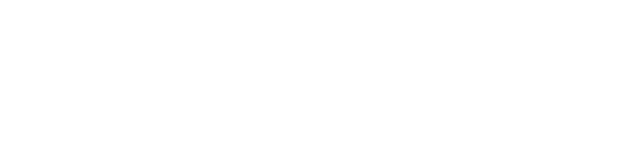
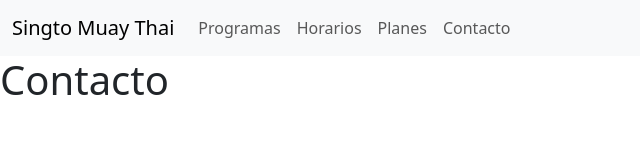
Before and after one commit to adri-castellanos/clase-11, a plain HTML site: page pages/contacto.html in a window 1280 px wide. Shown: the whole page, without its empty margins (0-640 px from the left). Drawn offline with nearby package versions, Linux system fonts and the light colour scheme.

Commit message:
agregue el nav bar en todas las secciones y agregue una imagen

```diff
--- a/pages/contacto.html
+++ b/pages/contacto.html
@@ -0,0 +1,39 @@
+<!doctype html>
+<html lang="en">
+  <head>
+    <meta charset="utf-8">
+    <meta name="viewport" content="width=device-width, initial-scale=1">
+    <title>Contacto</title>
+    <link href="https://cdn.jsdelivr.net/npm/bootstrap@5.3.3/dist/css/bootstrap.min.css" rel="stylesheet" integrity="sha384-QWTKZyjpPEjISv5WaRU9OFeRpok6YctnYmDr5pNlyT2bRjXh0JMhjY6hW+ALEwIH" crossorigin="anonymous">
+  </head>
+  <body>
+    <nav class="navbar navbar-expand-lg bg-body-tertiary">
+      <div class="container-fluid">
+        <a class="navbar-brand" href="../index.html">Singto Muay Thai</a>
+        <button class="navbar-toggler" type="button" data-bs-toggle="collapse" data-bs-target="#navbarNav" aria-controls="navbarNav" aria-expanded="false" aria-label="Toggle navigation">
+          <span class="navbar-toggler-icon"></span>
+        </button>
+        <div class="collapse navbar-collapse" id="navbarNav">
+          <ul class="navbar-nav">
+            <li class="nav-item">
+              <a class="nav-link" href="./programas.html">Programas</a>
+            </li>
+            <li class="nav-item">
+              <a class="nav-link" href="./horarios.html">Horarios</a>
+            </li>
+            <li class="nav-item">
+              <a class="nav-link" href="./planes.html">Planes</a>
+            </li>
+            <li class="nav-item">
+              <a class="nav-link" href="./contacto.html">Contacto</a>
+            </li>
+          </ul>
+        </div>
+      </div>
+    </nav>
+    <h1>Contacto</h1>
+
+
+    <script src="https://cdn.jsdelivr.net/npm/bootstrap@5.3.3/dist/js/bootstrap.bundle.min.js" integrity="sha384-YvpcrYf0tY3lHB60NNkmXc5s9fDVZLESaAA55NDzOxhy9GkcIdslK1eN7N6jIeHz" crossorigin="anonymous"></script>
+  </body>
+</html>
```
Also changed, not shown: index.html (+3 -1 lines), pages/horarios.html (+39 -0 lines), pages/planes.html (+39 -0 lines), pages/programas.html (+39 -0 lines), img/logo-hero.svg (added), img/singtao-mask.svg (added), 1 other file.
